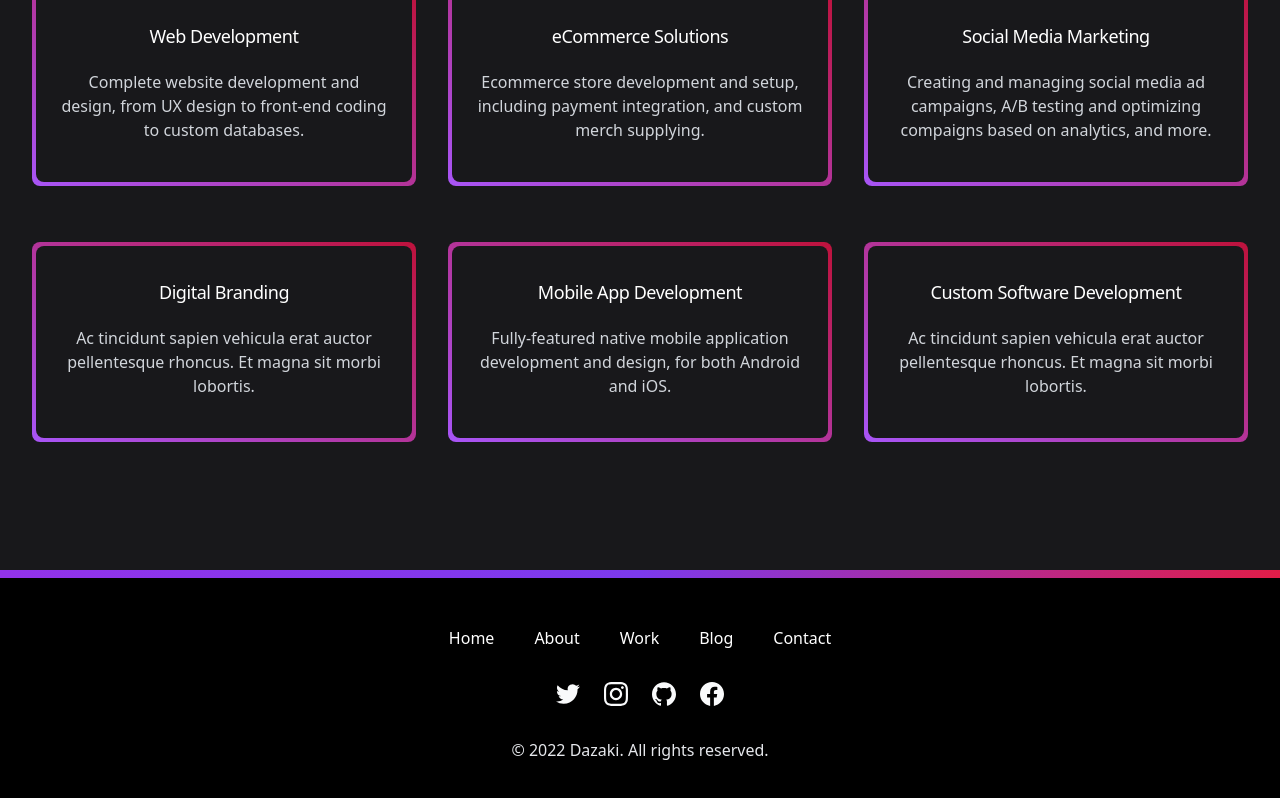
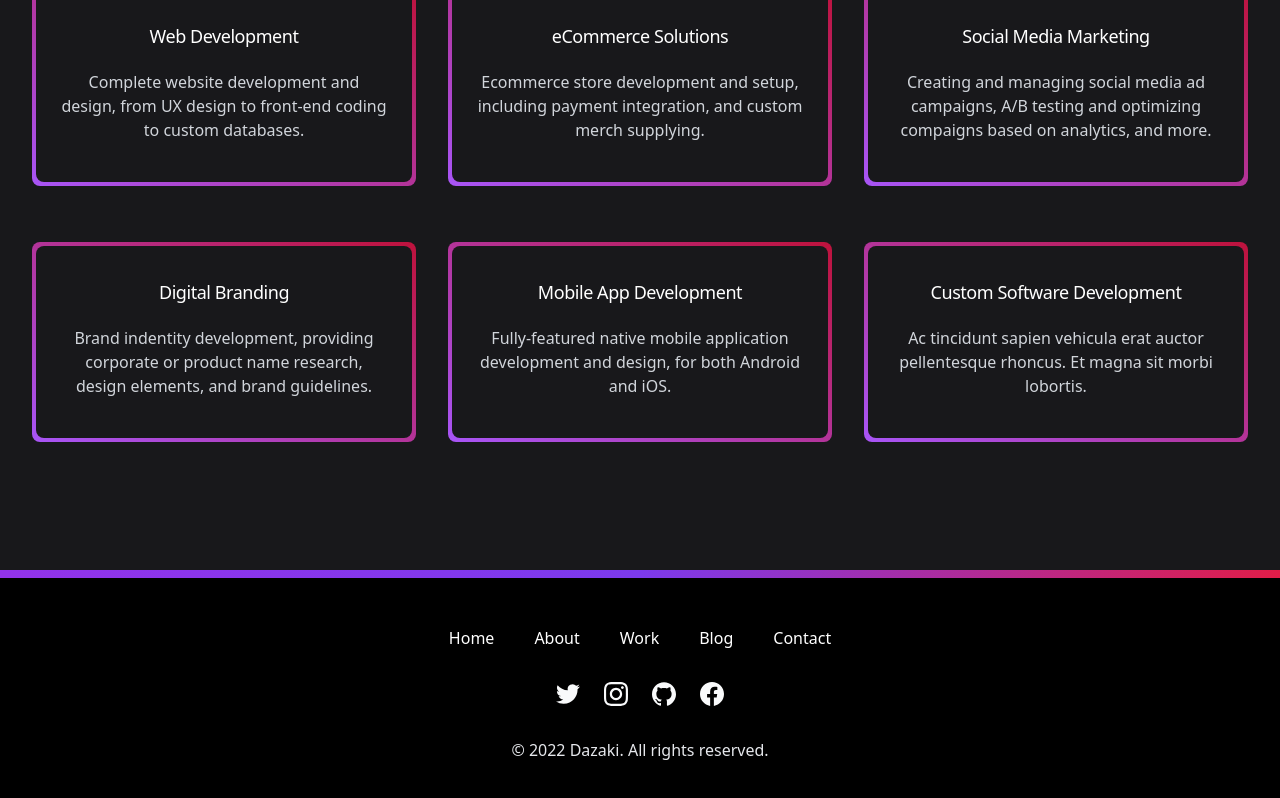
Before and after one commit to aymanoid/dazaki-web, a Next.js app: page / in a window 1280 px wide. Shown: the part 1516-2314 px from the top of the page. Built offline with nearby package versions, Linux system fonts and the light colour scheme.

Commit message:
add 4th service description

```diff
--- a/components/home/ServicesSection.jsx
+++ b/components/home/ServicesSection.jsx
@@ -17,7 +17,7 @@ const servicesData = [
   {
     name: "Digital Branding",
     description:
-      "Ac tincidunt sapien vehicula erat auctor pellentesque rhoncus. Et magna sit morbi lobortis.",
+      "Brand indentity development, providing corporate or product name research, design elements, and brand guidelines.",
   },
   {
     name: "Mobile App Development",
```
